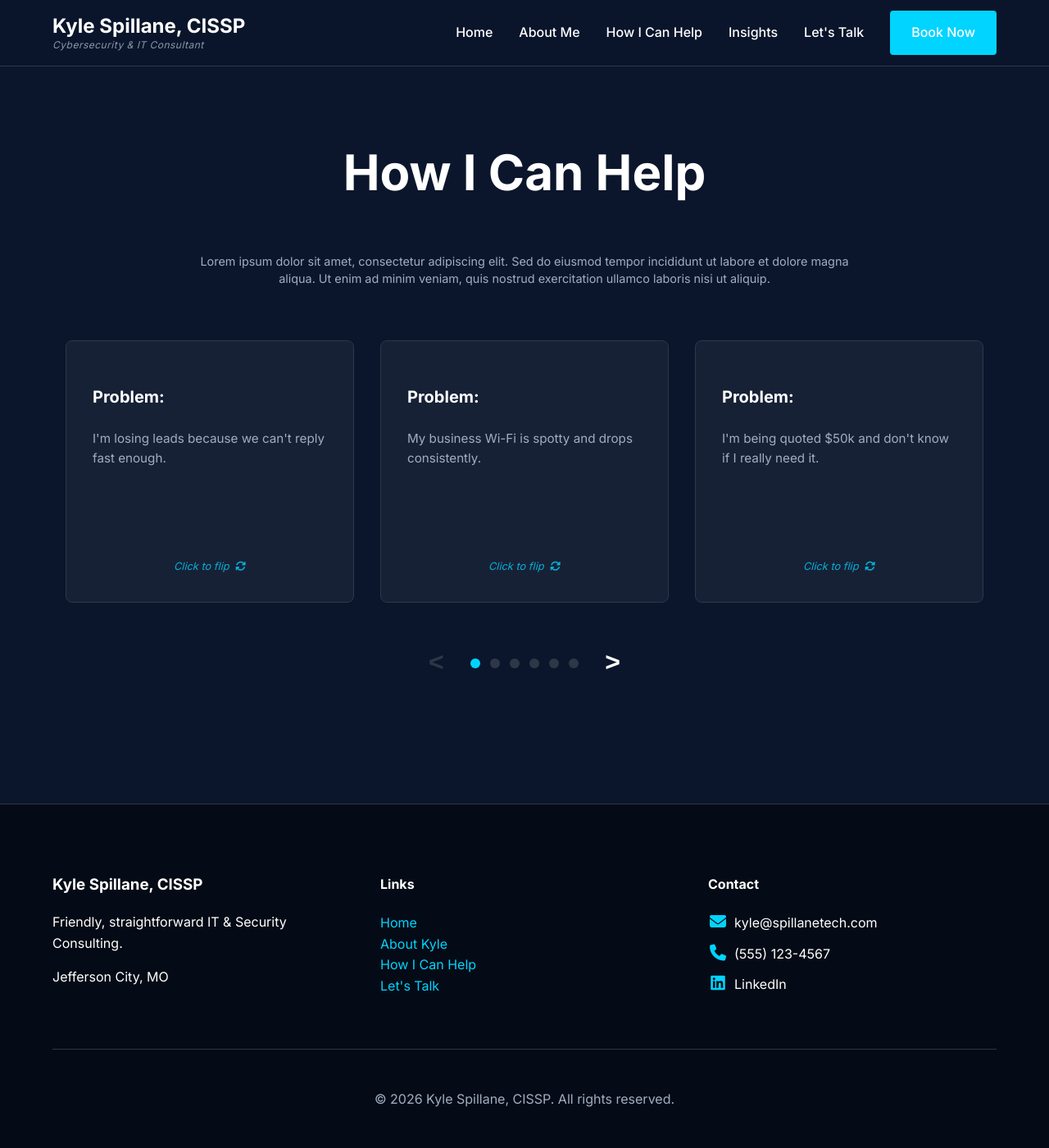
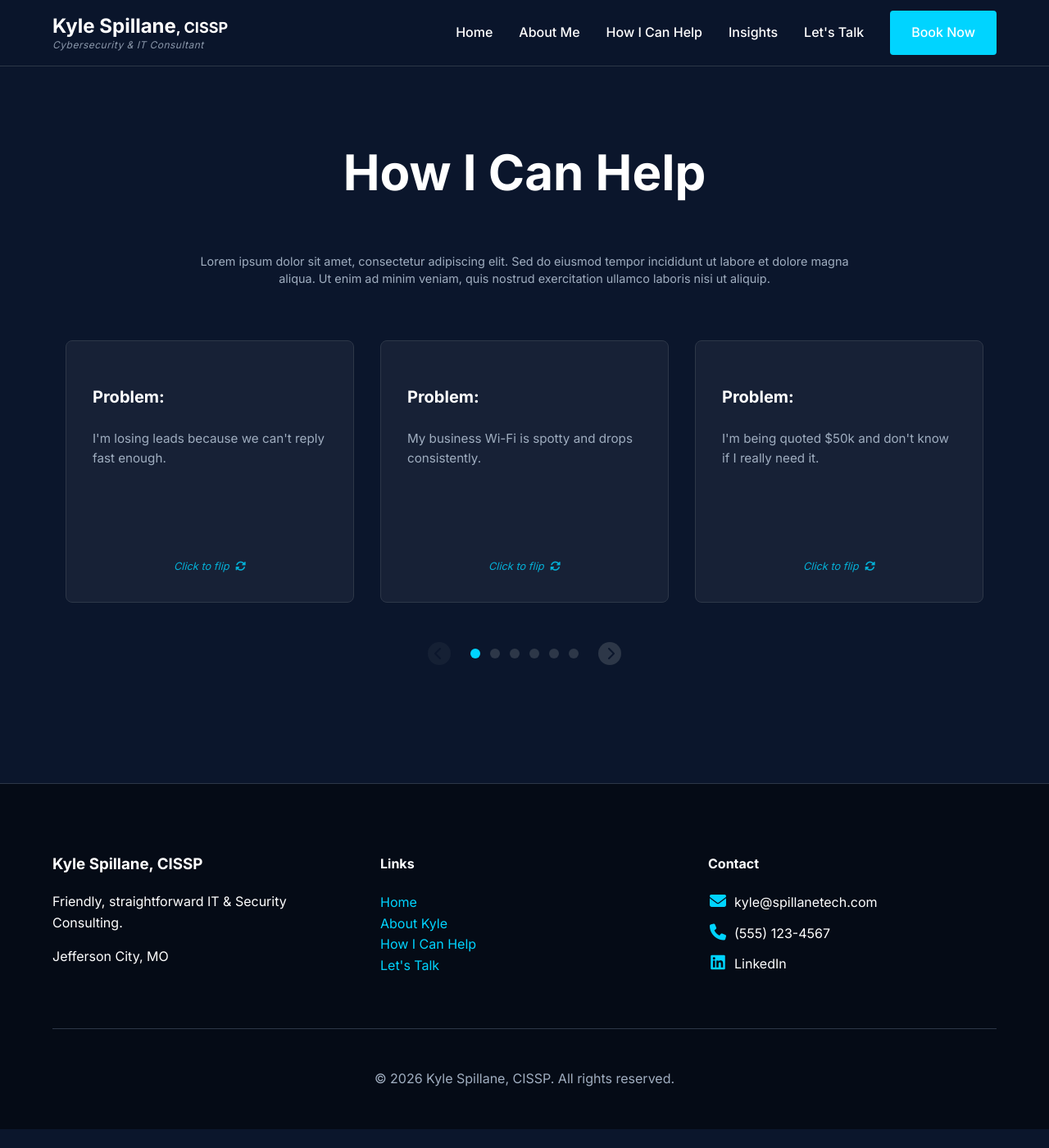
Before and after one commit to kspillane/Spillanetech-website, a Jekyll site: the page built from services.html, in a window 1280 px wide and 1400 px high. Shown: the whole window at 82% size. Built offline with Jekyll 4.4.1, drawn with Linux system fonts in a browser that asks for light colours; nearby versions of some CDN libraries.

Commit message:
feat: refine header typography and update carousel navigation with styled icon buttons

```diff
--- a/_includes/header.html
+++ b/_includes/header.html
@@ -16,7 +16,7 @@
   <div class="container nav-container">
     <a href="{{ '/' | relative_url }}" class="logo"
       style="display: flex; flex-direction: column; align-items: flex-start; line-height: 1.1;">
-      <span style="font-weight: 700; margin-bottom: 2px;">Kyle Spillane, CISSP</span>
+      <span style="font-weight: 700; margin-bottom: 2px;">Kyle Spillane<span style="font-size: 0.75em;">, CISSP</span></span>
       <span
         style="font-size: 0.75rem; font-weight: 300; color: var(--color-text-muted); font-style: italic; letter-spacing: 0.5px; opacity: 0.85;">Cybersecurity
         & IT Consultant</span>
--- a/assets/css/styles.css
+++ b/assets/css/styles.css
@@ -418,21 +418,28 @@ input:focus, textarea:focus {
 }
 
 .carousel-arrow {
-  background: none;
+  background-color: var(--color-border);
   border: none;
-  color: var(--color-text);
-  font-size: 1.5rem;
+  color: var(--color-bg);
+  width: 28px;
+  height: 28px;
+  border-radius: 50%;
+  display: flex;
+  align-items: center;
+  justify-content: center;
+  font-size: 1rem;
   cursor: pointer;
-  transition: color 0.2s;
-  padding: 0.5rem;
+  transition: background-color 0.2s, opacity 0.2s;
+  padding: 0;
 }
 
 .carousel-arrow:hover {
-  color: var(--color-accent);
+  background-color: var(--color-accent);
 }
 
 .carousel-arrow:disabled {
-  color: var(--color-border);
+  background-color: var(--color-border);
+  opacity: 0.3;
   cursor: not-allowed;
 }
 
--- a/services.html
+++ b/services.html
@@ -70,16 +70,16 @@ cards:
 
             <!-- Navigation -->
             <div class="carousel-nav">
-                <button class="carousel-arrow" aria-label="Previous Page" @click="prev()" :disabled="currentSlide === 0" style="font-weight: bold; font-family: monospace; font-size: 2rem;">
-                    &lt;
+                <button class="carousel-arrow" aria-label="Previous Page" @click="prev()" :disabled="currentSlide === 0">
+                    <i class="fas fa-chevron-left" style="margin-right: 2px;"></i>
                 </button>
                 <div class="carousel-dots">
                     <template x-for="i in (maxSlide + 1)">
                         <button class="carousel-dot" aria-label="Go to slide" :class="{ 'active': currentSlide === (i - 1) }" @click="goTo(i - 1)"></button>
                     </template>
                 </div>
-                <button class="carousel-arrow" aria-label="Next Page" @click="next()" :disabled="currentSlide === maxSlide" style="font-weight: bold; font-family: monospace; font-size: 2rem;">
-                    &gt;
+                <button class="carousel-arrow" aria-label="Next Page" @click="next()" :disabled="currentSlide === maxSlide">
+                    <i class="fas fa-chevron-right" style="margin-left: 2px;"></i>
                 </button>
             </div>
 
```
